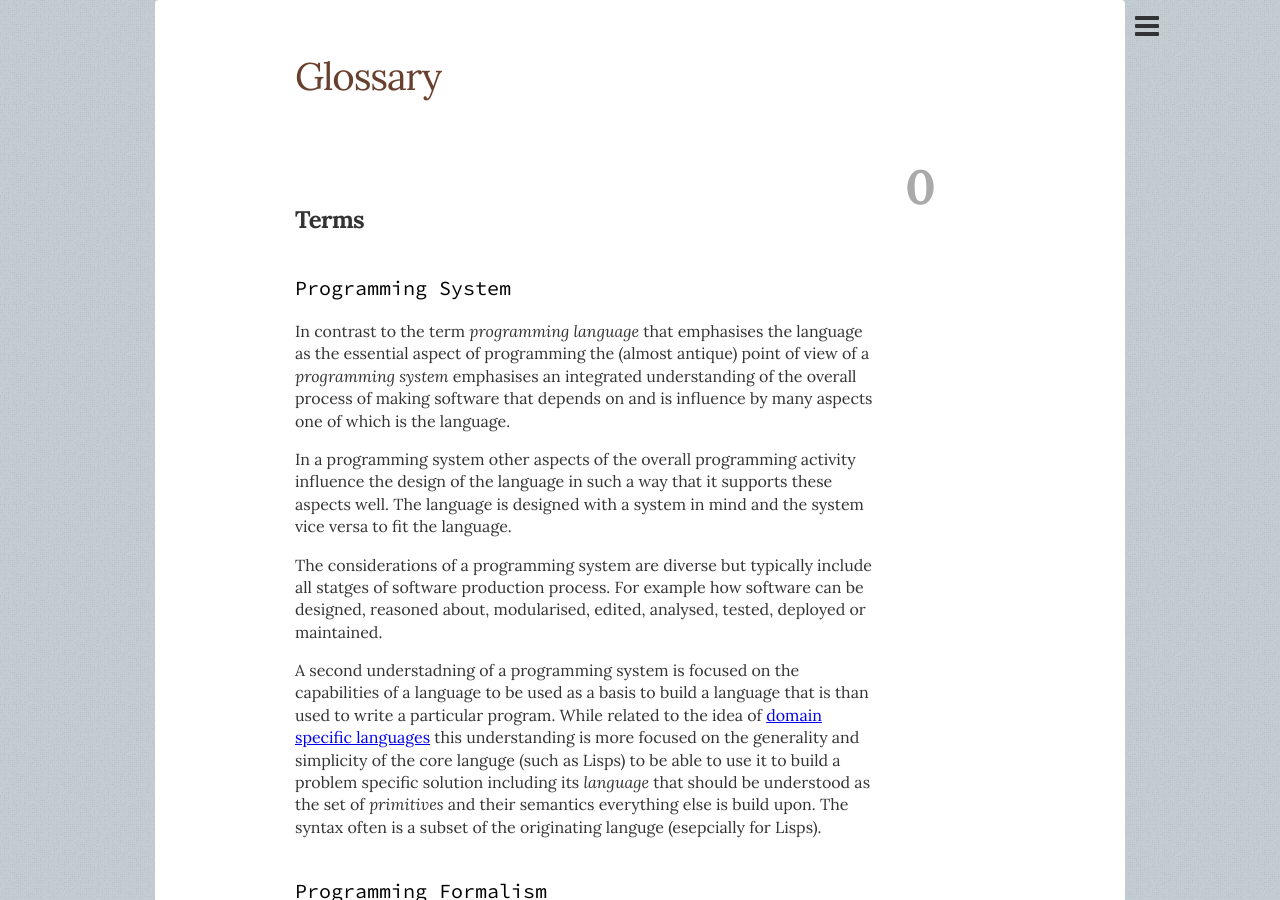
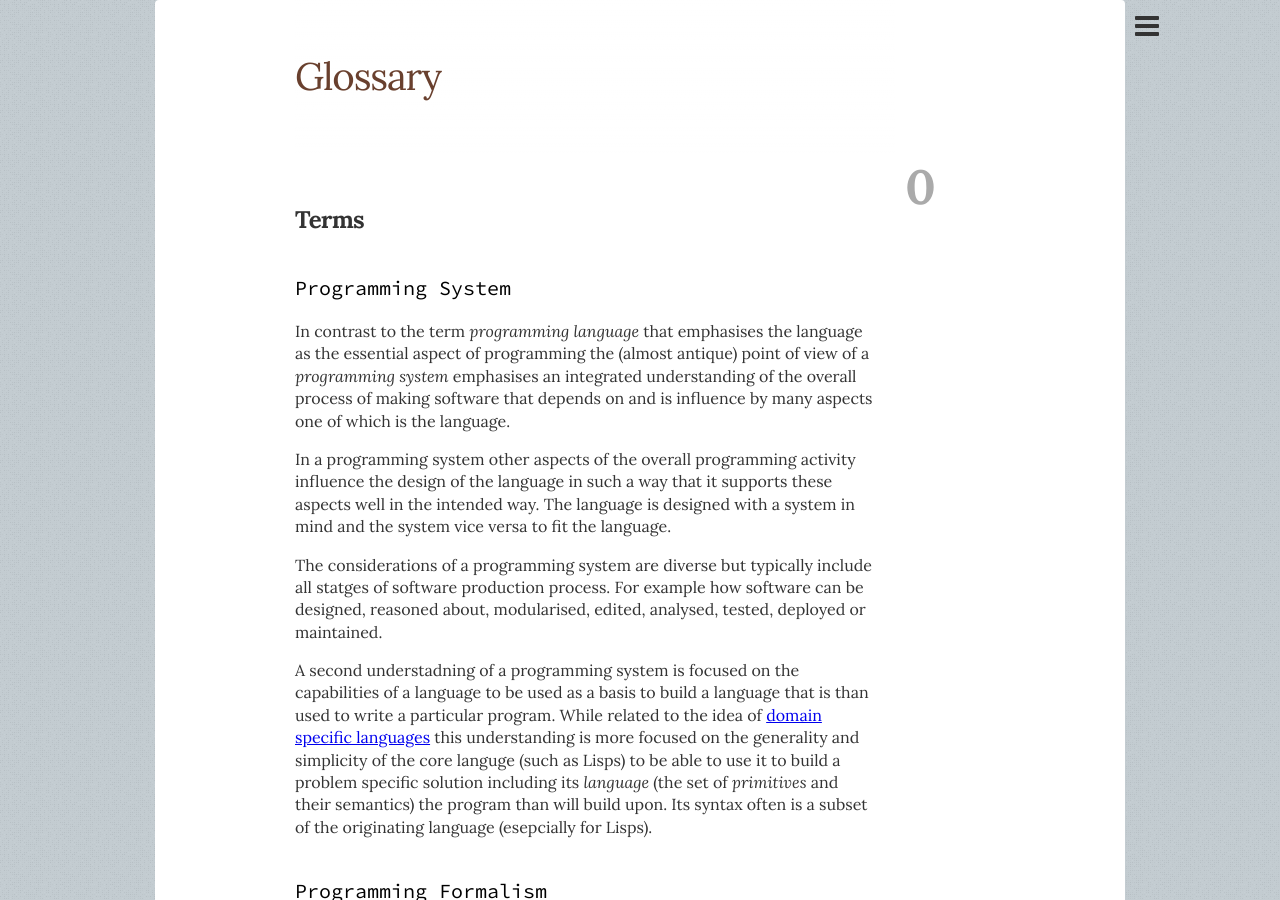
Before and after one commit to bruno-lang/bruno-lang.github.io, a Jekyll site: the page built from glossary/index.md, in a window 1280 px wide and 900 px high. Built offline with Jekyll 4.4.1, drawn with Linux system fonts in a browser that asks for light colours; nearby versions of some CDN libraries.

Commit message:
Update index.md

```diff
--- a/glossary/index.md
+++ b/glossary/index.md
@@ -15,8 +15,8 @@ one of which is the language.
 
 In a programming system other aspects of the overall programming activity
 influence the design of the language in such a way that it supports these
-aspects well. The language is designed with a system in mind and the system
-vice versa to fit the language.
+aspects well in the intended way. The language is designed with a system
+in mind and the system vice versa to fit the language.
 
 The considerations of a programming system are diverse but typically include
 all statges of software production process. For example how software can be
@@ -29,9 +29,9 @@ write a particular program. While related to the idea of
 [domain specific languages](http://en.wikipedia.org/wiki/Domain-specific_language)
 this understanding is more focused on the generality and simplicity of the
 core languge (such as Lisps) to be able to use it to build a problem specific
-solution including its _language_ that should be understood as the set of
-_primitives_ and their semantics everything else is build upon. The syntax
-often is a subset of the originating languge (esepcially for Lisps).
+solution including its _language_ (the set of _primitives_ and their
+semantics) the program than will build upon. Its syntax often is a subset
+of the originating language (esepcially for Lisps).
 
 ### Programming Formalism
 When the field of computing science formed there were two schools of toughts
@@ -40,7 +40,8 @@ instructions that ideally would be expressed in natural language, hence they
 called it a _programming language_. The other understood a program as a
 more formal, almost mathematical expression of what is computed. As there
 doesn't seam to be a term for this school of thought the term
-_programming formalism_ is proposed to be used for [programming systems](#programming-system)
+_programming formalism_ is proposed to be used for
+[programming systems](#programming-system)
 that embody this mathemtical understanding.
 
 ### Local Reasoning
```
